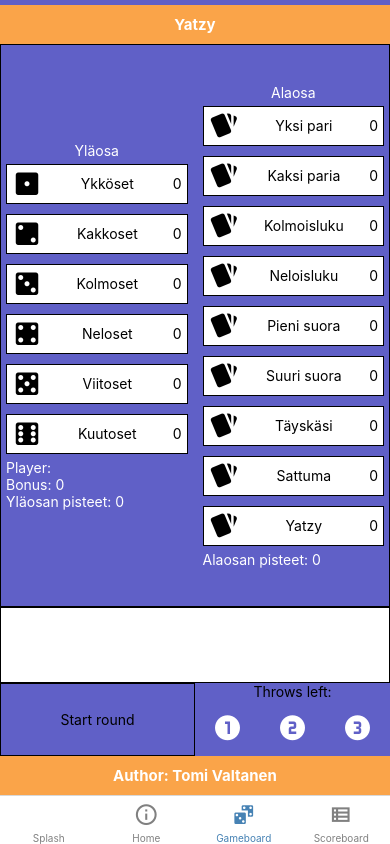
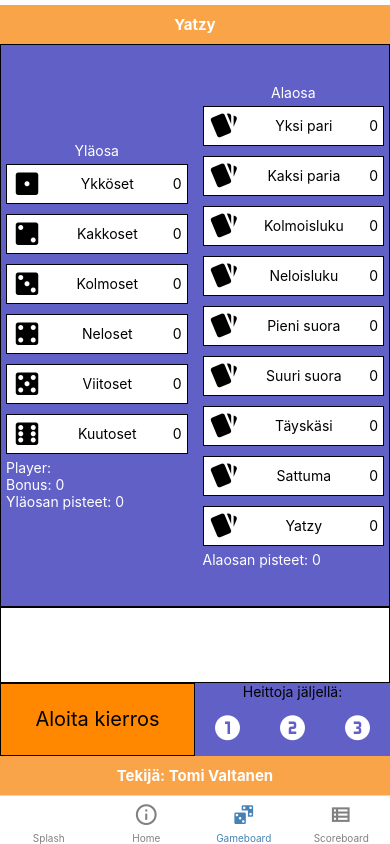
Before and after one commit to TomiValtanen/React-native-Yatzy, a React Native app: screen /Gameboard in a window 390 px wide. Built offline with nearby package versions, Linux system fonts and the light colour scheme.

Commit message:
styles added

```diff
--- a/components/Footer.js
+++ b/components/Footer.js
@@ -7,7 +7,7 @@ import { Styles } from "../styles/Styles";
 function Footer(){
     return(
         <View style={Styles.footer}>
-            <Text style={Styles.author}>Author: Tomi Valtanen</Text>
+            <Text style={Styles.author}>Tekijä: Tomi Valtanen</Text>
         </View>
     )
 }
--- a/components/Gameboard.js
+++ b/components/Gameboard.js
@@ -48,12 +48,12 @@ function Gameboard({ navigation, route }) {
     }, [gameIsOn])
     useEffect(() => {
         if (numberOfThrows === 0) {
-            setStatus("Spend your points")
+            setStatus("Käytä pisteesi")
         } else if (numberOfThrows > 0 && numberOfThrows < 3) {
-            setStatus("Throw dices")
+            setStatus("Heitä noppaa")
         }
         else {
-            setStatus("Start round")
+            setStatus("Aloita kierros")
         }
     }, [numberOfThrows])
 
@@ -567,15 +567,15 @@ function Gameboard({ navigation, route }) {
 
 
                 <TouchableOpacity style={{ flex: 1, flexDirection: "row" }} onPress={numberOfThrows === 0 ? () => null : throwDices}>
-                    <View style={{ flex: 1, justifyContent: "center", alignItems: "center", borderWidth: 1, padding: 8 }}>
-                        <Text>{status}</Text>
+                    <View style={{ flex: 1, justifyContent: "center", alignItems: "center", borderWidth: 1, padding: 8 ,backgroundColor:"#ff8800"}}>
+                        <Text style={{fontSize:20,fontWeight:"400"}}>{status}</Text>
 
                     </View>
                 </TouchableOpacity>
 
 
                 <View style={{ flex: 1, flexDirection: "column" }}>
-                <Text style={{textAlign:"center"}}>Throws left:</Text>
+                <Text style={{textAlign:"center"}}>Heittoja jäljellä:</Text>
                     <View style={{ flex: 1, flexDirection: "row", justifyContent: "space-around", alignItems: "center" }}>
 
                         <View >
--- a/components/Home.js
+++ b/components/Home.js
@@ -27,7 +27,7 @@ function Home({ navigation }) {
 
 
     return (
-        <View style={{ flex: 1, justifyContent: "center", alignItems: "strech", backgroundColor: "#1e1e40" }}>
+        <View style={[Styles.splash,{ justifyContent: "center", alignItems: "strech", backgroundColor: "#1e1e40" }]}>
             <Header />
             <View style={{ flex: 1, justifyContent: "center", alignItems: "center", gap: 20 }}>
                 <MaterialCommunityIcons
@@ -96,7 +96,7 @@ function Home({ navigation }) {
 
                         <Text style={{ color: "white" }}> Mukavia peli hetkiä sinulle , {playerName}</Text>
                         <Pressable onPress={() => navigation.navigate("Gameboard", { player: playerName })}>
-                            <Text style={[Styles.splashText, { width: 150, textAlign: "center", backgroundColor: "#faa449" }]}>Play</Text>
+                            <Text style={[Styles.splashText, { width: 150, textAlign: "center", backgroundColor: "#faa449" }]}>Yatzy</Text>
                         </Pressable>
 
                     </View>
--- a/styles/Styles.js
+++ b/styles/Styles.js
@@ -18,10 +18,9 @@ const Styles = StyleSheet.create({
     backgroundColor: '#fff'
   },
   header: {
-
-    marginTop: Constants.statusBarHeight + 5,
     backgroundColor: '#faa449',
     flexDirection: 'row',
+
   },
   footer: {
     backgroundColor: '#faa449',
@@ -45,6 +44,7 @@ const Styles = StyleSheet.create({
   },
   gameboard: {
     flex: 1,
+    marginTop: Constants.statusBarHeight + 5,
     backgroundColor: "#6060c7",
     alignItems: "stretch",
     justifyContent: 'center'
```
